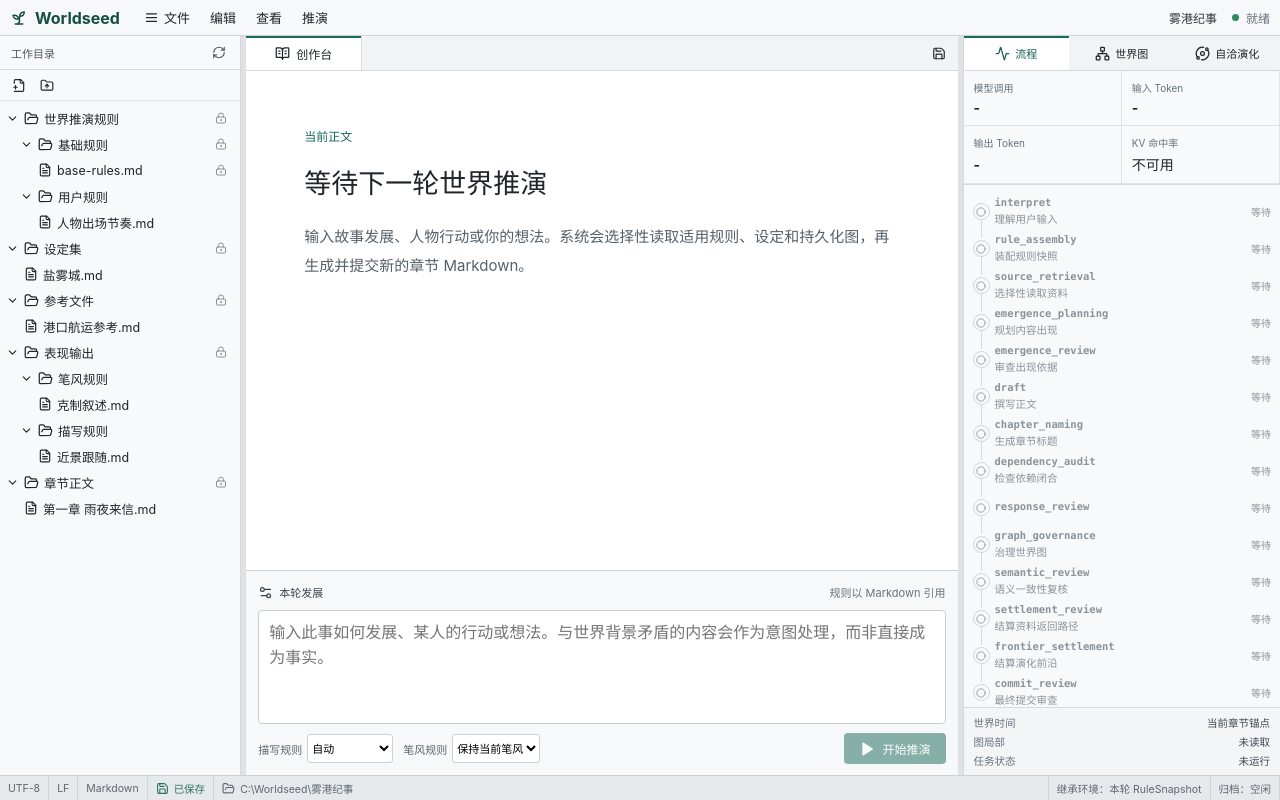
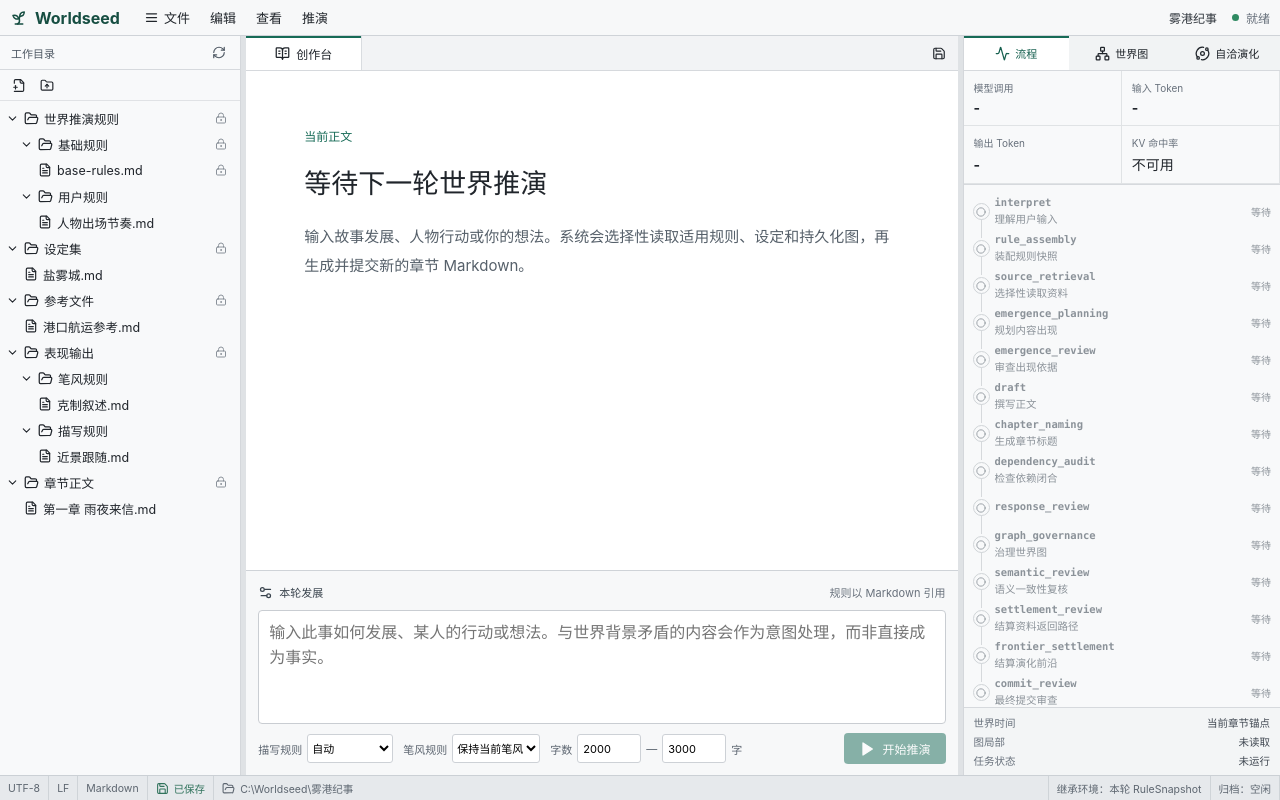
Before and after one commit to LastEmbryo2950618641/WorldSeed, a React (Vite) app in the folder apps/desktop/src/renderer/: page / in a window 1280 px wide. Built offline with nearby package versions, Linux system fonts and the light colour scheme.

Commit message:
feat(desktop): add chapter word count constraints
- add editable minimum and maximum word count controls
- default chapter length to 2000-3000 characters
- inject the selected range into the turn prompt

```diff
--- a/apps/desktop/src/renderer/src/app/App.tsx
+++ b/apps/desktop/src/renderer/src/app/App.tsx
@@ -24,9 +24,16 @@ export function App(): React.JSX.Element {
   const [prompt, setPrompt] = useState("")
   const [descriptionRule, setDescriptionRule] = useState("")
   const [proseRule, setProseRule] = useState("")
+  const [minimumWordCount, setMinimumWordCount] = useState("2000")
+  const [maximumWordCount, setMaximumWordCount] = useState("3000")
   const [task, setTask] = useState<TaskSnapshot>()
   const [graphSlice, setGraphSlice] = useState<GraphSlice>()
   const [error, setError] = useState<string>()
+  const parsedMinimumWordCount = parseWordCount(minimumWordCount)
+  const parsedMaximumWordCount = parseWordCount(maximumWordCount)
+  const wordCountValid = parsedMinimumWordCount !== undefined
+    && parsedMaximumWordCount !== undefined
+    && parsedMinimumWordCount <= parsedMaximumWordCount
 
   const refreshWorkspace = useCallback(async (): Promise<void> => {
     if (project === undefined) return
@@ -72,11 +79,15 @@ export function App(): React.JSX.Element {
   }
 
   const startTurn = async (): Promise<void> => {
-    if (project === undefined || prompt.trim().length === 0 || task?.status === "running") return
+    if (project === undefined || prompt.trim().length === 0 || task?.status === "running" || !wordCountValid) return
     setError(undefined)
     try {
       const presentation = [descriptionRule, proseRule].filter(Boolean)
-      const userInput = presentation.length === 0 ? prompt : `${prompt}\n\n本轮表现规则引用：\n${presentation.map((path) => `- ${path}`).join("\n")}`
+      const userInput = [
+        prompt,
+        `本轮正文长度约束：正文主体控制在 ${String(parsedMinimumWordCount)}-${String(parsedMaximumWordCount)} 字之间，标题不计入字数。`,
+        ...(presentation.length === 0 ? [] : [`本轮表现规则引用：\n${presentation.map((path) => `- ${path}`).join("\n")}`]),
+      ].join("\n\n")
       const started = await invokeBackend<{ taskId: string }>("turn.start", {
         projectId: project.projectId,
         workspaceRootRef: project.workspaceRootRef,
@@ -148,6 +159,9 @@ export function App(): React.JSX.Element {
           prompt={prompt}
           descriptionRule={descriptionRule}
           proseRule={proseRule}
+          minimumWordCount={minimumWordCount}
+          maximumWordCount={maximumWordCount}
+          wordCountValid={wordCountValid}
           descriptionRules={descriptionRules}
           proseRules={proseRules}
           onContentChange={setContent}
@@ -155,6 +169,8 @@ export function App(): React.JSX.Element {
           onPromptChange={setPrompt}
           onDescriptionRuleChange={setDescriptionRule}
           onProseRuleChange={setProseRule}
+          onMinimumWordCountChange={setMinimumWordCount}
+          onMaximumWordCountChange={setMaximumWordCount}
           onSave={() => void saveFile()}
           onRun={() => void startTurn()}
         />
@@ -175,3 +191,10 @@ export function App(): React.JSX.Element {
 function chapterCount(report: WorkspaceReport): number {
   return report.inventory.filter((entry) => entry.kind === "file" && entry.path.startsWith("章节正文/")).length
 }
+
+function parseWordCount(value: string): number | undefined {
+  const normalized = value.trim()
+  if (!/^\d+$/.test(normalized)) return undefined
+  const parsed = Number(normalized)
+  return Number.isSafeInteger(parsed) && parsed > 0 ? parsed : undefined
+}
--- a/apps/desktop/src/renderer/src/features/editor/EditorArea.tsx
+++ b/apps/desktop/src/renderer/src/features/editor/EditorArea.tsx
@@ -10,6 +10,9 @@ type Props = Readonly<{
   prompt: string
   descriptionRule: string
   proseRule: string
+  minimumWordCount: string
+  maximumWordCount: string
+  wordCountValid: boolean
   descriptionRules: readonly string[]
   proseRules: readonly string[]
   onContentChange(value: string): void
@@ -17,6 +20,8 @@ type Props = Readonly<{
   onPromptChange(value: string): void
   onDescriptionRuleChange(value: string): void
   onProseRuleChange(value: string): void
+  onMinimumWordCountChange(value: string): void
+  onMaximumWordCountChange(value: string): void
   onSave(): void
   onRun(): void
 }>
@@ -58,7 +63,14 @@ export function EditorArea(props: Props): React.JSX.Element {
       <div className="composer-controls">
         <label>描写规则<select value={props.descriptionRule} onChange={(event) => { props.onDescriptionRuleChange(event.target.value); }}><option value="">自动</option>{props.descriptionRules.map((rule) => <option key={rule} value={rule}>{rule.split("/").at(-1)}</option>)}</select></label>
         <label>笔风规则<select value={props.proseRule} onChange={(event) => { props.onProseRuleChange(event.target.value); }}><option value="">保持当前笔风</option>{props.proseRules.map((rule) => <option key={rule} value={rule}>{rule.split("/").at(-1)}</option>)}</select></label>
-        <button className="run-command" disabled={props.running || props.prompt.trim().length === 0} onClick={props.onRun}><Play size={16} fill="currentColor" />{props.running ? "推演中" : "开始推演"}</button>
+        <label className={`word-count-control${props.wordCountValid ? "" : " invalid"}`} title="正文主体字数范围，标题不计入">
+          <span>字数</span>
+          <input aria-label="正文最少字数" type="number" min="1" step="100" value={props.minimumWordCount} onChange={(event) => { props.onMinimumWordCountChange(event.target.value); }} />
+          <span>—</span>
+          <input aria-label="正文最多字数" type="number" min="1" step="100" value={props.maximumWordCount} onChange={(event) => { props.onMaximumWordCountChange(event.target.value); }} />
+          <span>字</span>
+        </label>
+        <button className="run-command" disabled={props.running || props.prompt.trim().length === 0 || !props.wordCountValid} onClick={props.onRun}><Play size={16} fill="currentColor" />{props.running ? "推演中" : "开始推演"}</button>
       </div>
     </div>
   </section>
--- a/apps/desktop/src/renderer/src/styles/global.css
+++ b/apps/desktop/src/renderer/src/styles/global.css
@@ -67,6 +67,9 @@ button { color: inherit; }
 .composer-controls { display: flex; align-items: center; gap: 10px; min-width: 0; }
 .composer-controls label { display: flex; align-items: center; gap: 5px; font-size: 11px; color: #5c6570; min-width: 0; }
 .composer-controls select { max-width: 155px; height: 29px; border: 1px solid #cdd1d6; border-radius: 3px; background: #fff; font-size: 11px; }
+.word-count-control { flex: 0 0 auto; }
+.word-count-control input { width: 64px; height: 29px; border: 1px solid #cdd1d6; border-radius: 3px; padding: 0 5px; background: #fff; font-size: 11px; }
+.word-count-control.invalid input { border-color: #c27b70; background: #fff7f6; }
 .run-command { margin-left: auto; height: 31px; border: 0; border-radius: 4px; background: var(--accent); color: #fff; padding: 0 15px; display: flex; align-items: center; gap: 7px; font-weight: 650; font-size: 12px; }
 .run-command:hover { background: var(--accent-hover); }
 .run-command:disabled { opacity: .5; }
```
